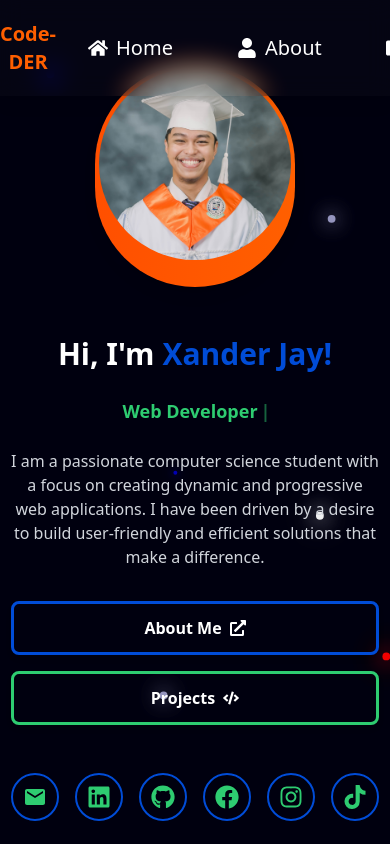
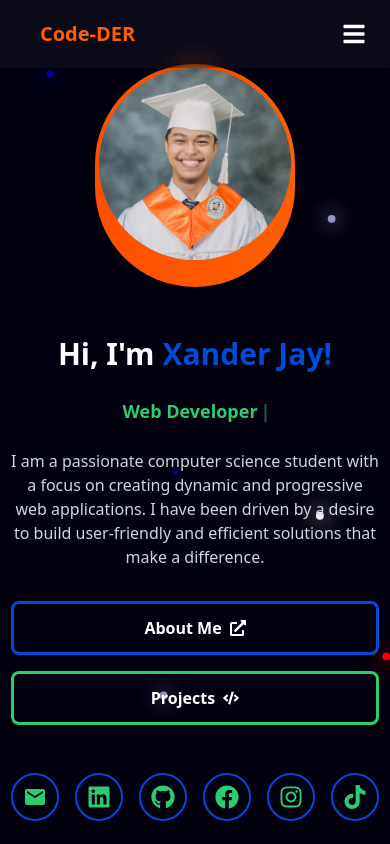
Before and after one commit to Code-DER/Xander-Jay-Cagang-Portfolio, a React (Vite) app in the folder my-portfolio/: page / in a window 390 px wide. Shown: the top 844 px of the page. Built offline with nearby package versions, Linux system fonts and the light colour scheme.

Commit message:
feat: made navbar responsive

```diff
--- a/my-portfolio/src/components/NavBar.jsx
+++ b/my-portfolio/src/components/NavBar.jsx
@@ -1,13 +1,14 @@
-import { motion } from 'framer-motion';
+import { useState } from 'react';
+import { AnimatePresence, motion } from 'framer-motion';
 import { Link } from 'react-router-dom';
-import { FaHome, FaUser, FaFolder, FaRegAddressBook} from 'react-icons/fa';
+import { FaHome, FaUser, FaFolder, FaRegAddressBook, FaTimes, FaBars} from 'react-icons/fa';
 
 export default function NavBar() {
+    const [isOpen, setIsOpen] = useState(false);
     const links = [
         { id: 1, name: "Home", path: "/", icon: <FaHome /> },
         { id: 2, name: "About", path: "/about", icon: <FaUser /> },
         { id: 3, name: "Projects", path: "/projects", icon: <FaFolder /> },
-        // { id: 4, name: "Resume", path: "/resume", icon: <FaRegAddressBook /> },
     ];
 
     return (
@@ -15,13 +16,13 @@ export default function NavBar() {
             initial={{ y: -50, opacity: 0 }}
             animate={{ y: 0, opacity: 1 }}
             transition={{ duration: 0.5 }}
-            className="fixed top-0 left-0 w-full z-50 bg-white/2 backdrop-blur-md shadow-lg py-2"
+            className="fixed top-0 left-0 w-full z-50 bg-white/4 backdrop-blur-md shadow-lg py-2 px-6"
         >
-            <div className='max-w-6xl mx-auto flex items-center justify-between gap-8 py-3 text-gray-700 font-medium'>
-                <div className='text-xl text-[#FF5F00] font-bold'>
+            <div className='max-w-6xl mx-auto flex items-center justify-between py-3 text-gray-700 font-medium'>
+                <div className='text-xl text-[#FF5F00] font-bold ml-4'>
                     Code-DER
                 </div>
-                <div className='flex gap-16'>
+                <div className='hidden md:flex gap-16'>
                     {links.map(link => (
                         <Link
                             key={link.id}
@@ -35,7 +36,41 @@ export default function NavBar() {
                         </Link>
                     ))}
                 </div>
+
+                <div className="md:hidden flex items-center">
+                    <button
+                        onClick={() => setIsOpen(!isOpen)}
+                        className="text-white text-2xl focus:outline-none"
+                    >
+                        {isOpen ? <FaTimes /> : <FaBars />}
+                    </button>
+                </div>
             </div>
+
+            <AnimatePresence>
+                {isOpen && (
+                    <motion.div
+                        initial={{ opacity: 0, height: 0 }}
+                        animate={{ opacity: 1, height: "auto" }}
+                        exit={{ opacity: 0, height: 0 }}
+                        className="md:hidden bg-transparent rounded-b-xl overflow-hidden border-t-1 border-gray-500"
+                    >
+                        <div className="flex flex-col p-2 gap-4">
+                            {links.map(link => (
+                                <Link
+                                    key={link.id}
+                                    to={link.path}
+                                    onClick={() => setIsOpen(false)}
+                                    className="text-white flex items-center gap-4 py-2 px-2 rounded-lg hover:bg-white/10 transition-colors"
+                                >
+                                    <span className="text-[#2ECC71] text-xl">{link.icon}</span>
+                                    {link.name}
+                                </Link>
+                            ))}
+                        </div>
+                    </motion.div>
+                )}
+            </AnimatePresence>
         </motion.nav>
     )
 }
```
